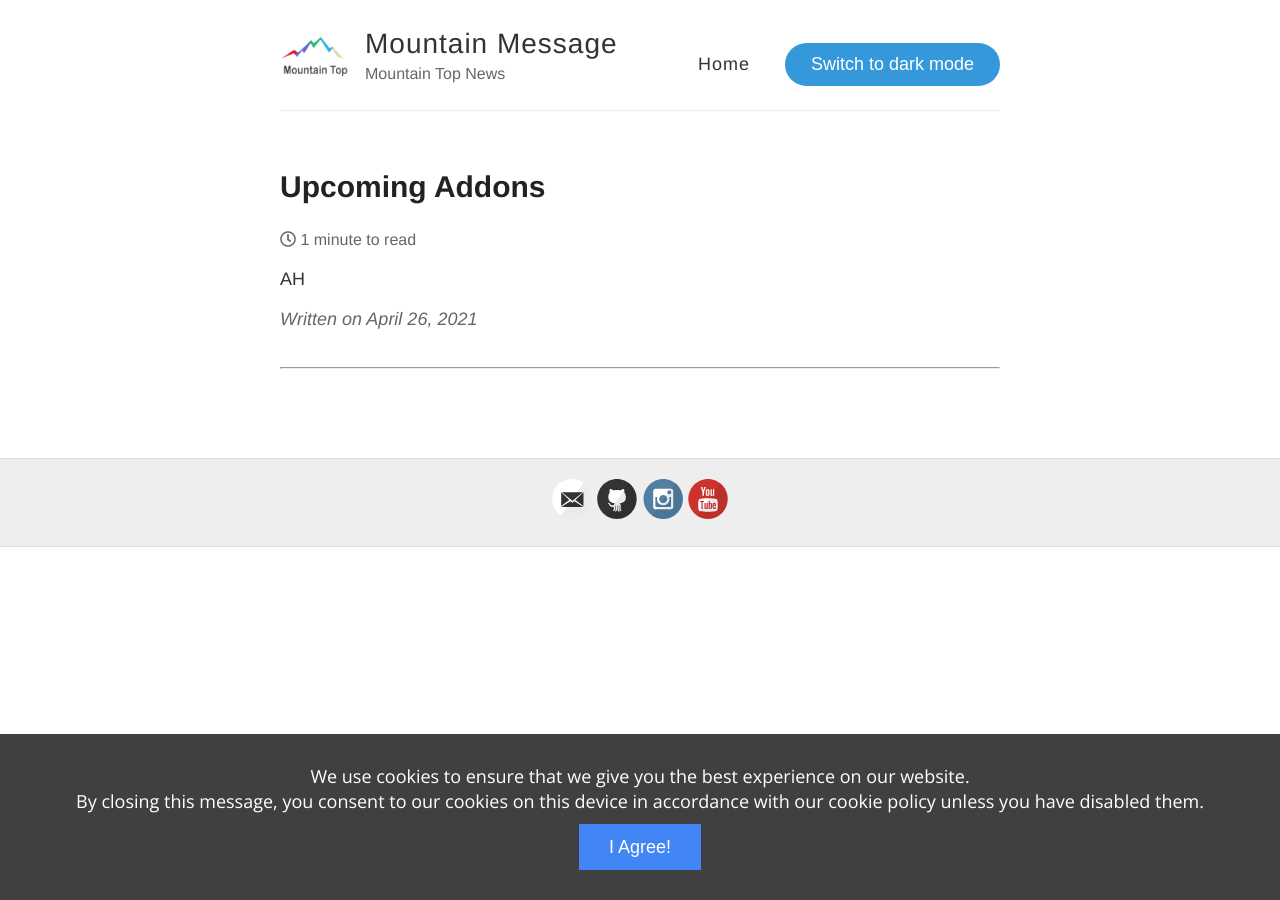
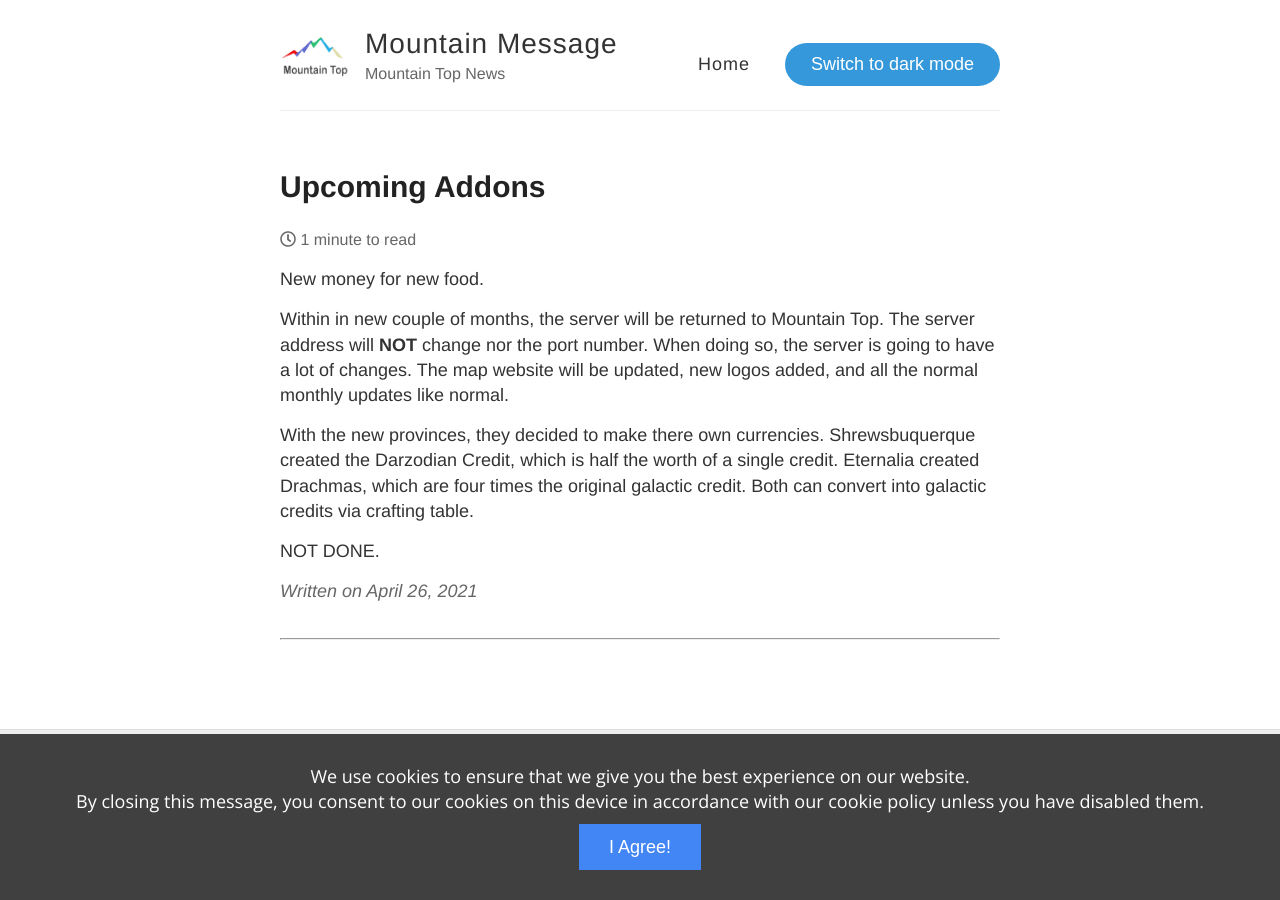
Before and after one commit to NewCaledoniaDevTeam/MountainMessage, a Jekyll site: the page built from _posts/2021-4-26-New-Addons.md, in a window 1280 px wide. Built offline with Jekyll 4.4.1, drawn with Linux system fonts in a browser that asks for light colours; comment, search, counter and statistics services are not loaded.

Commit message:
Update 2021-4-26-New-Addons.md

```diff
--- a/_posts/2021-4-26-New-Addons.md
+++ b/_posts/2021-4-26-New-Addons.md
@@ -3,4 +3,10 @@ layout: post
 title: Upcoming Addons
 ---
 
-AH
+New money for new food.
+
+Within in new couple of months, the server will be returned to Mountain Top. The server address will **NOT** change nor the port number. When doing so, the server is going to have a lot of changes. The map website will be updated, new logos added, and all the normal monthly updates like normal.
+
+With the new provinces, they decided to make there own currencies. Shrewsbuquerque created the Darzodian Credit, which is half the worth of a single credit. Eternalia created Drachmas, which are four times the original galactic credit. Both can convert into galactic credits via crafting table.
+
+NOT DONE.
```
